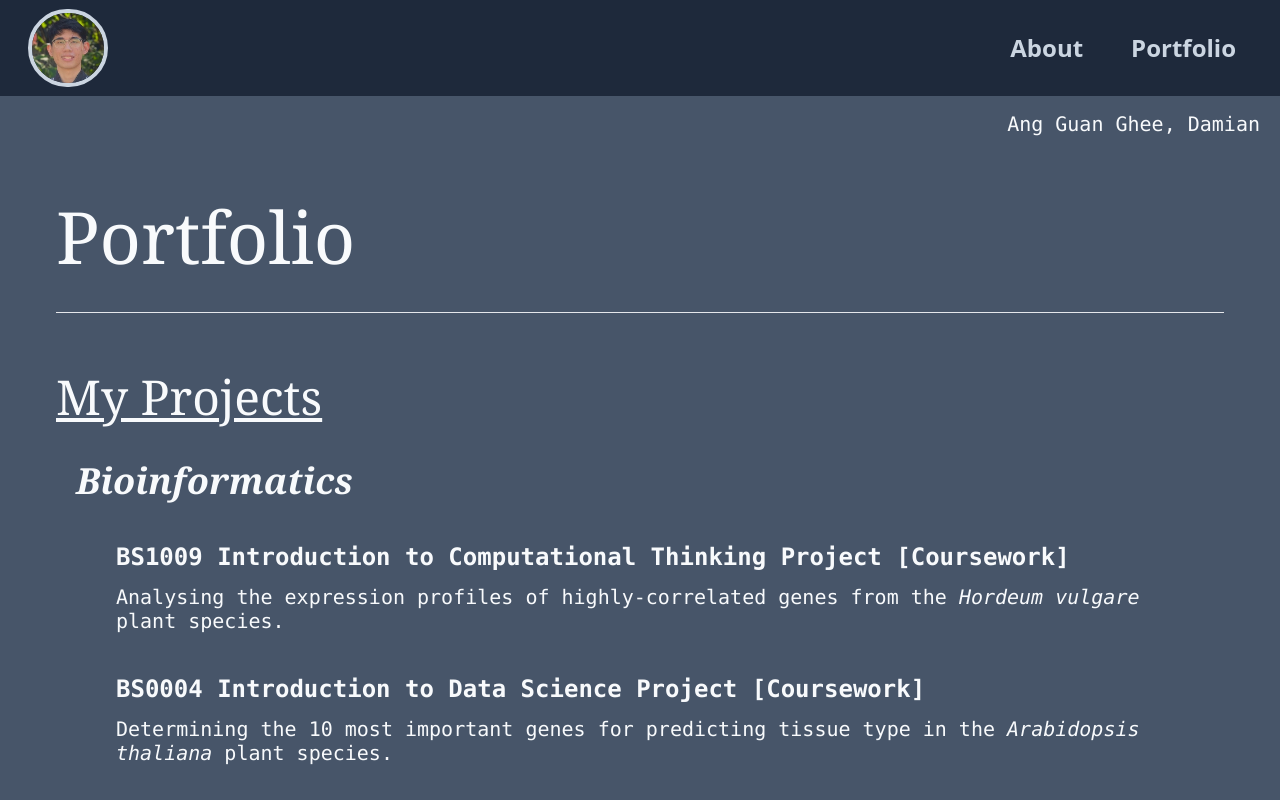
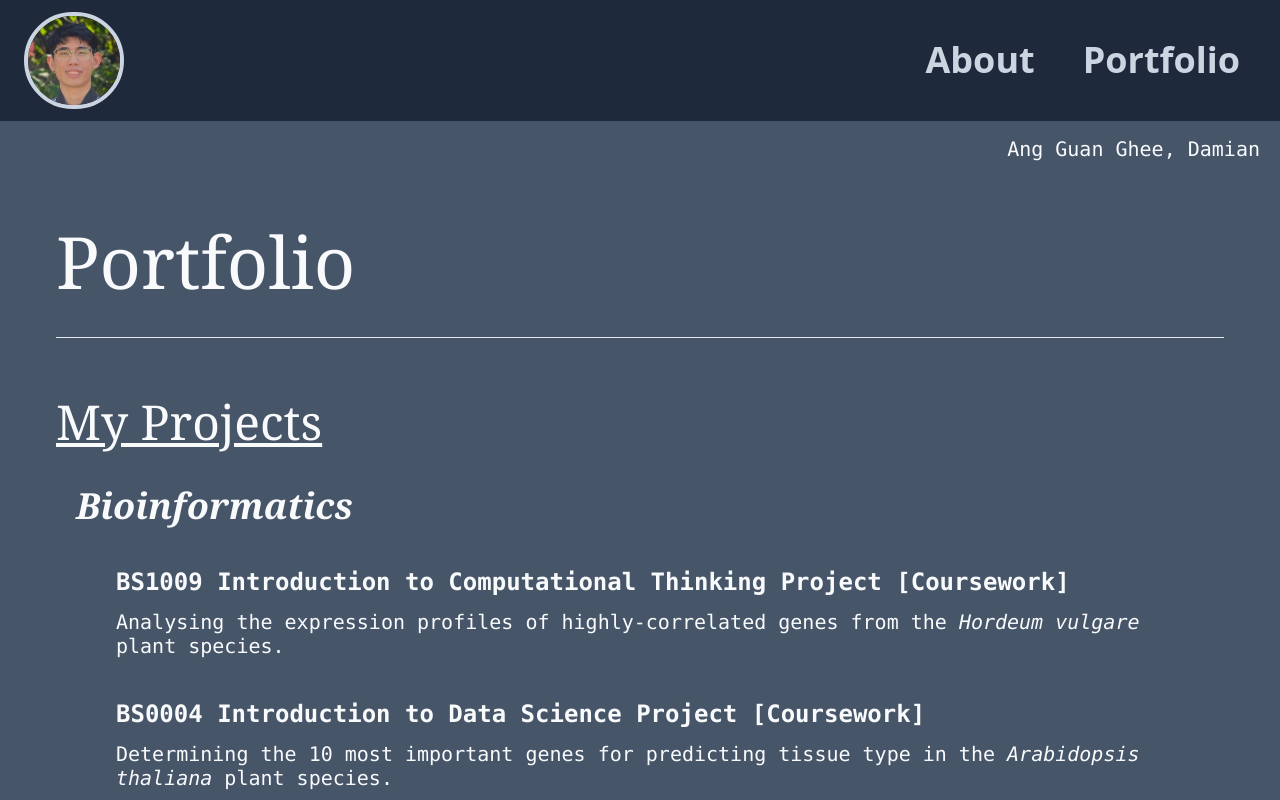
Before and after one commit to angdamian136a/angdamian136a.github.io, a Next.js app: page /portfolio in a window 1280 px wide. Shown: the top 800 px of the page. Built offline with nearby package versions, Linux system fonts and the light colour scheme.

Commit message:
navbar, footer changes

```diff
--- a/src/app/components/footer/index.jsx
+++ b/src/app/components/footer/index.jsx
@@ -12,7 +12,7 @@ const Footer = () => {
                 <Link href={"https://www.linkedin.com/in/ang-guan-ghee-damian-119b731ba/"}>
                     <svg
                     xmlns="http://www.w3.org/2000/svg"
-                    class="h-5 w-5 lg:h-7 lg:w-7 fill-slate-300 hover:fill-blue-600"
+                    class="h-7 w-7 lg:h-10 lg:w-10 fill-slate-300 hover:fill-blue-600"
                     fill=""
                     viewBox="0 0 24 24">
                     <path
@@ -23,7 +23,7 @@ const Footer = () => {
                 <Link href={"https://github.com/angdamian136a"}>
                     <svg
                     xmlns="http://www.w3.org/2000/svg"
-                    class="h-5 w-5 lg:h-7 lg:w-7 fill-slate-300 hover:fill-white"
+                    class="h-7 w-7 lg:h-10 lg:w-10 fill-slate-300 hover:fill-white"
                     fill="currentColor"
                     viewBox="0 0 24 24">
                     <path
@@ -34,7 +34,7 @@ const Footer = () => {
                 <Link href={"https://www.instagram.com/ang.gg_damian/"}>
                     <svg
                     xmlns="http://www.w3.org/2000/svg"
-                    class="h-5 w-5 lg:h-7 lg:w-7 fill-slate-300 hover:fill-rose-500"
+                    class="h-7 w-7 lg:h-10 lg:w-10 fill-slate-300 hover:fill-rose-500"
                     fill="currentColor"
                     viewBox="0 0 24 24">
                     <path
--- a/src/app/components/navbar/Profile.jsx
+++ b/src/app/components/navbar/Profile.jsx
@@ -27,7 +27,7 @@ const Profile = () => {
     // }, []);
 
     return (
-        <div className="my-5">
+        <div className="my-3">
             <Link
                 href={"/"}
                 // style={{ display: showButton ? "none" : "block" }}
@@ -37,8 +37,8 @@ const Profile = () => {
                     className="rounded-full object-center border-4 border-slate-300 hover:border-white"
                     src={"/images/profile2.jpeg"}
                     alt="Profile picture"
-                    width={"80"}
-                    height={"80"}
+                    width={"100"}
+                    height={"100"}
                 />
             </Link>
             {/* <div
--- a/src/app/components/navbar/index.jsx
+++ b/src/app/components/navbar/index.jsx
@@ -10,12 +10,12 @@ const Navbar = () => {
         setDropMenu(!dropMenu);
     };
     return(
-        <div className="w-full h-24 bg-slate-800 sticky top-0">
-            <div className="container mx-0 px-7 h-full">
+        <div className="w-full h-26 bg-slate-800 sticky top-0">
+            <div className="container px-6 h-full">
                 <div className="flex justify-between items-center h-full">
                     <Profile />
                     <div>
-                        <ul className="hidden md:flex gap-x-8 text-slate-300 font-semibold text-xl lg:text-2xl">
+                        <ul className="hidden md:flex gap-x-8 text-slate-300 font-semibold text-3xl lg:text-4xl">
                             <li>
                                 <Link href={"/about"}>
                                     <p className=" hover:text-white mr-4">About</p>
```
